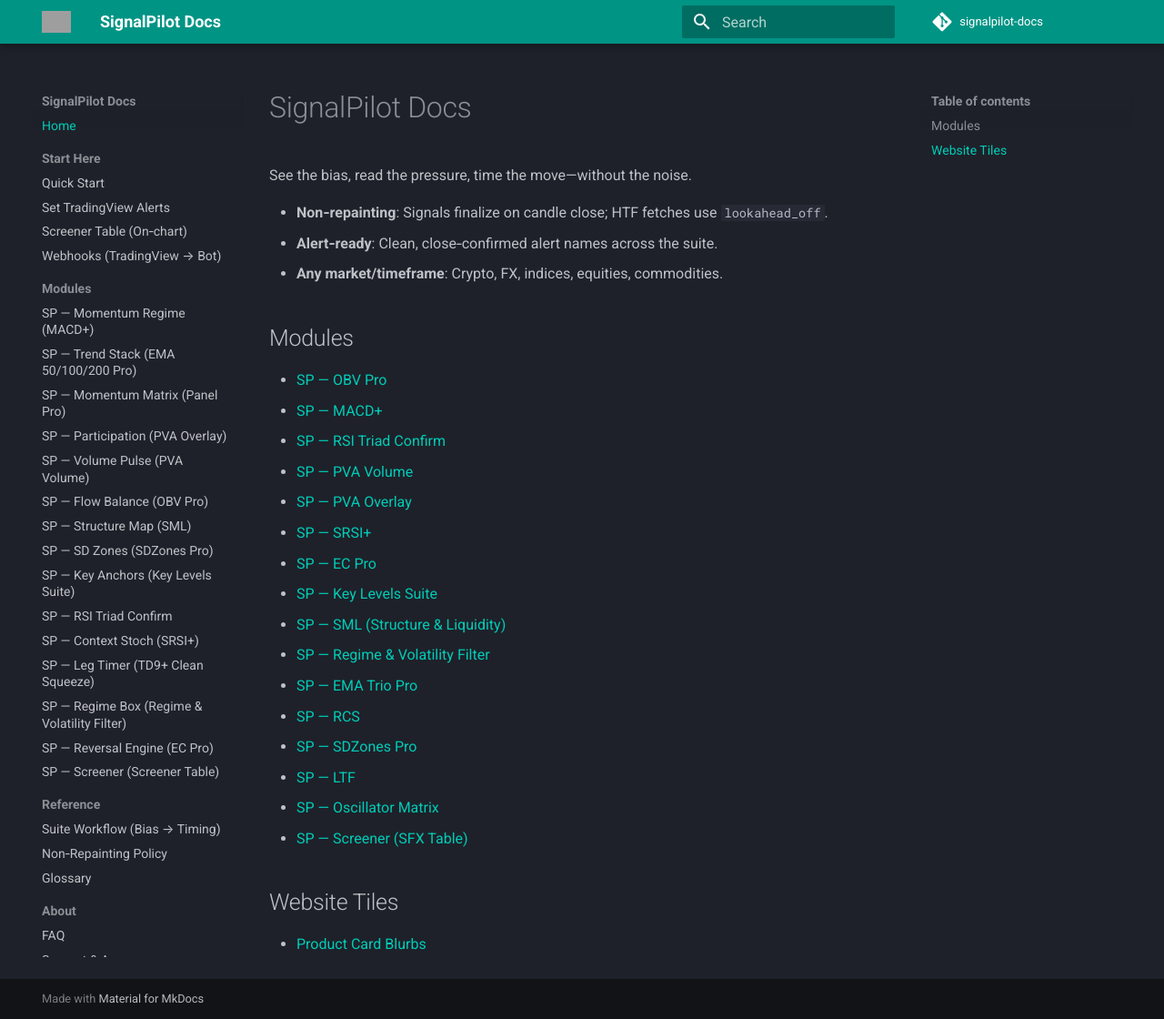
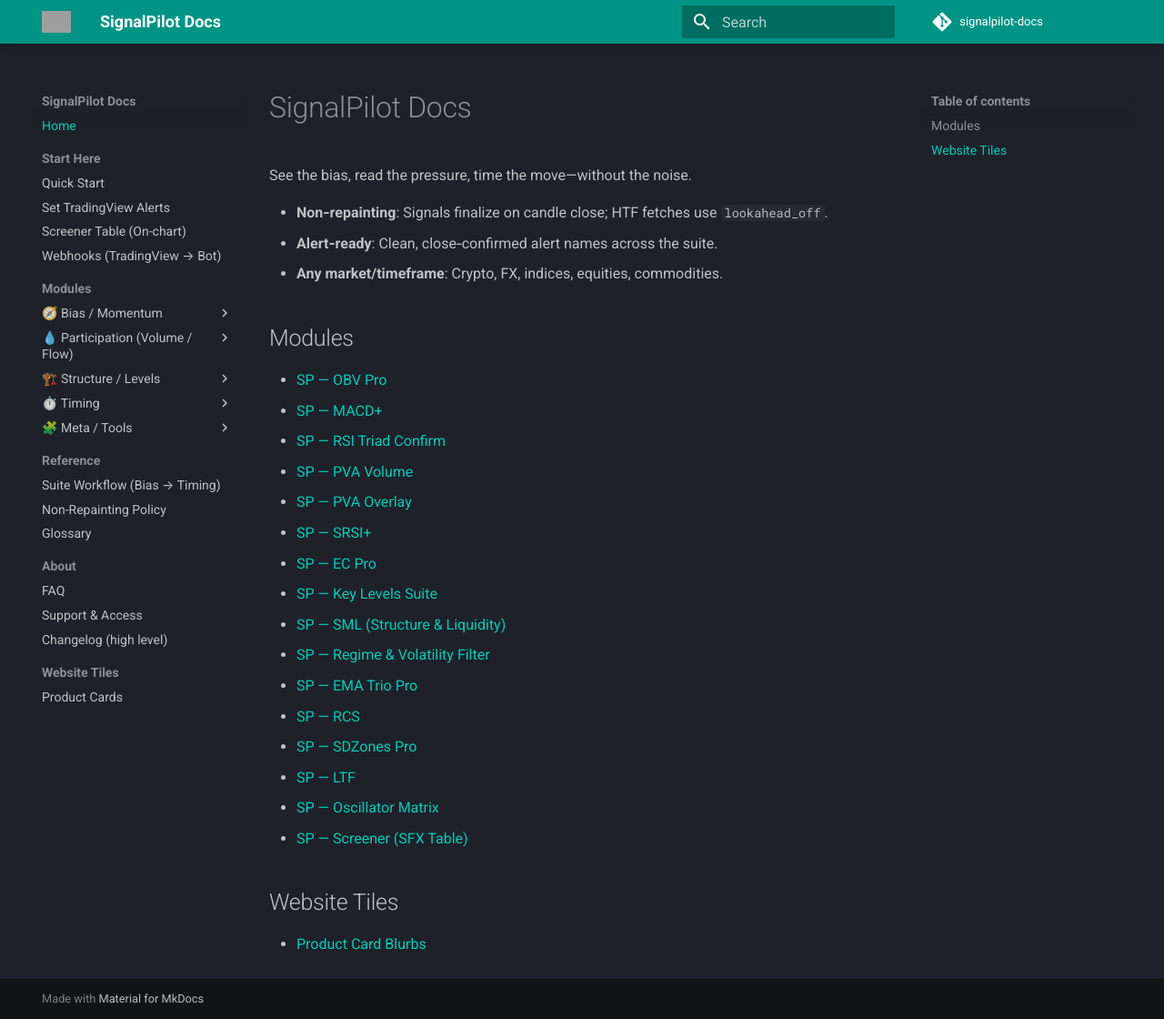
Before and after one commit to Signalpilot/signalpilot-docs, an MkDocs documentation site: the page built from docs/index.md, in a window 1280 px wide and 1120 px high. Shown: the whole window at 91% size. Built offline with MkDocs 1.6.1 and Material for MkDocs 9.7.7, drawn with Linux system fonts in a browser that asks for light colours; comment, search, counter and statistics services are not loaded; grey boxes are pictures that could not be loaded.

Commit message:
Update mkdocs.yml

```diff
--- a/mkdocs.yml
+++ b/mkdocs.yml
@@ -1,5 +1,5 @@
 site_name: SignalPilot Docs
-site_description: Non‑repainting, alert‑ready TradingView indicators for any market/timeframe.
+site_description: Non-repainting, alert-ready TradingView indicators for any market/timeframe.
 site_url: https://docs.signalpilot.io/
 repo_url: https://github.com/Signalpilot/signalpilot-docs
 repo_name: signalpilot-docs
@@ -38,29 +38,38 @@
   - Start Here:
     - Quick Start: start-quickstart.md
     - Set TradingView Alerts: how-to-alerts.md
-    - Screener Table (On‑chart): how-to-screener.md
+    - Screener Table (On-chart): how-to-screener.md
     - Webhooks (TradingView → Bot): how-to-webhooks.md
 
   - Modules:
-    - SP — Momentum Regime (MACD+): spp-macd-plus.md
-    - SP — Trend Stack (EMA 50/100/200 Pro): sp-ema-trio-pro.md
-    - SP — Momentum Matrix (Panel Pro): sp-oscillator-matrix.md
-    - SP — Participation (PVA Overlay): sp-pva-overlay.md
-    - SP — Volume Pulse (PVA Volume): sp-pva-volume.md
-    - SP — Flow Balance (OBV Pro): sp-obv-pro.md
-    - SP — Structure Map (SML): sp-sml-structure-liquidity.md
-    - SP — SD Zones (SDZones Pro): sp-sdzones-pro.md
-    - SP — Key Anchors (Key Levels Suite): sp-key-levels-suite.md
-    - SP — RSI Triad Confirm: sp-rsi-triad-confirm.md
-    - SP — Context Stoch (SRSI+): sp-contextstoch-rsi.md
-    - SP — Leg Timer (TD9+ Clean Squeeze): sp-ltf.md
-    - SP — Regime Box (Regime & Volatility Filter): sp-regime-vol-filter.md
-    - SP — Reversal Engine (EC Pro): sp-ec-pro.md
-    - SP — Screener (Screener Table): sp-screener-sfx.md
+      - "🧭 Bias / Momentum":
+          - "SP — Momentum Regime (MACD+)": spp-macd-plus.md
+          - "SP — Trend Stack (EMA 50/100/200 Pro)": sp-ema-trio-pro.md
+          - "SP — Momentum Matrix (Panel Pro)": sp-oscillator-matrix.md
+
+      - "💧 Participation (Volume / Flow)":
+          - "SP — Participation (PVA Overlay)": sp-pva-overlay.md
+          - "SP — Volume Pulse (PVA Volume)": sp-pva-volume.md
+          - "SP — Flow Balance (OBV Pro)": sp-obv-pro.md
+
+      - "🏗️ Structure / Levels":
+          - "SP — Structure Map (SML)": sp-sml-structure-liquidity.md
+          - "SP — SD Zones (SDZones Pro)": sp-sdzones-pro.md
+          - "SP — Key Anchors (Key Levels Suite)": sp-key-levels-suite.md
+
+      - "⏱️ Timing":
+          - "SP — RSI Triad Confirm": sp-rsi-triad-confirm.md
+          - "SP — Context Stoch (SRSI+)": sp-contextstoch-rsi.md
+          - "SP — Leg Timer (TD9+ Clean Squeeze)": sp-ltf.md
+          - "SP — Reversal Engine (EC Pro)": sp-ec-pro.md
+
+      - "🧩 Meta / Tools":
+          - "SP — Regime Box (Regime & Volatility Filter)": sp-regime-vol-filter.md
+          - "SP — Screener (Screener Table)": sp-screener-sfx.md
 
   - Reference:
     - Suite Workflow (Bias → Timing): ref-workflow.md
-    - Non‑Repainting Policy: ref-non-repaint.md
+    - Non-Repainting Policy: ref-non-repaint.md
     - Glossary: ref-glossary.md
 
   - About:
```
